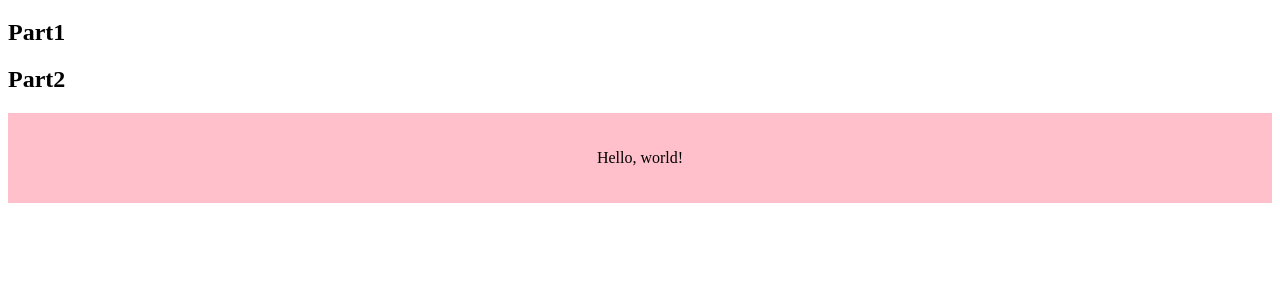
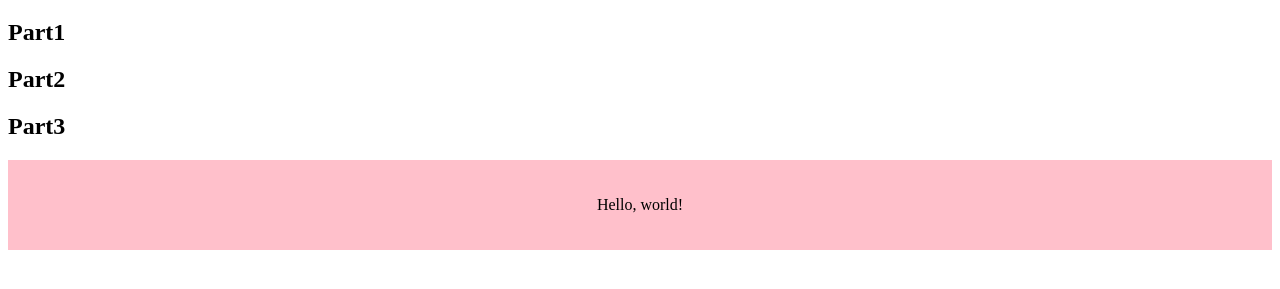
Before and after one commit to vitaliimart/project27012022, a plain HTML site: page index.html in a window 1280 px wide. Shown: the part 61-350 px from the top of the page. Drawn offline with Linux system fonts and the light colour scheme.

Commit message:
add part3

```diff
--- a/index.html
+++ b/index.html
@@ -13,6 +13,7 @@
 	<h1>Chapter 1</h1>
 	<h2>Part1</h2>
 	<h2>Part2</h2>
+	<h2>Part3</h2>
 	<div class="class">
 		<!-- <button>
 			<div>Some text</div>
```
